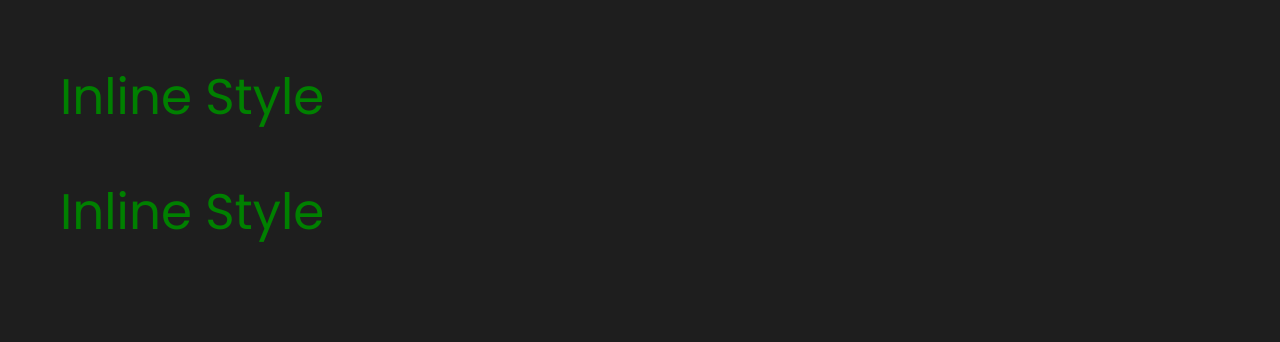
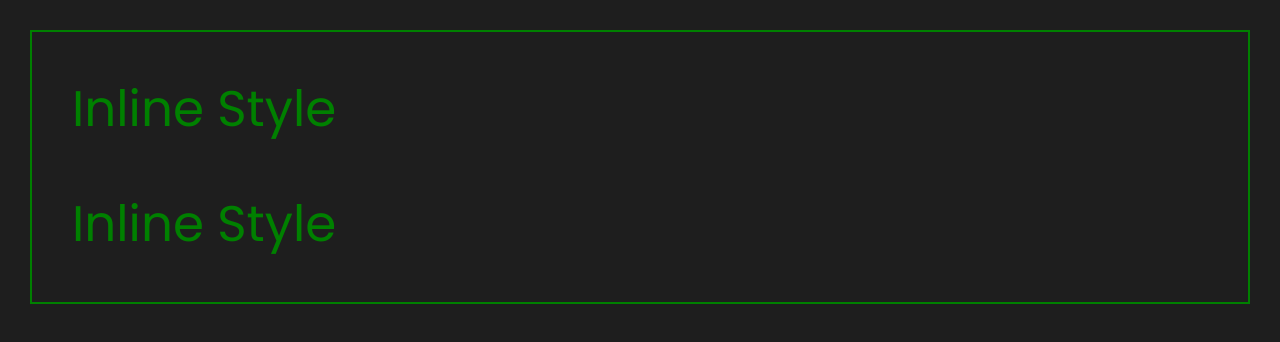
Before and after one commit to ThomasAlberto21/learn-vue, a Vue app: page / in a window 1280 px wide. Shown: the top 342 px of the page. Built offline with nearby package versions, Linux system fonts and the light colour scheme.

Commit message:
BINDING STYLE

```diff
--- a/src/components/1.Binding/5.BindingStyle.vue
+++ b/src/components/1.Binding/5.BindingStyle.vue
@@ -1,5 +1,6 @@
 <template>
-  <div>
+  <!-- Memasukkan object css yang sudah dibuat di komponen Vue js dan memasukkan ke dalam HTML -->
+  <div v-bind:style="[border, padding]">
     <!-- Memasukkan inline style yang sudah dibuat di komponen vue dan memasukkan nya ke dalam HTML -->
     <h1
       v-bind:style="{
@@ -11,7 +12,7 @@
       Inline Style
     </h1>
 
-    <!-- Memasukkan object css sekaligus dalam 1 komponen vue js dan memasukkan ke dalam HTML -->
+    <!-- Memasukkan object css sekaligus yang sudah dibuat di komponen Vue js dan memasukkan ke dalam HTML -->
     <h1 v-bind:style="styleObject">Inline Style</h1>
   </div>
 </template>
@@ -27,7 +28,24 @@ export default {
         fontSize: '50px',
         padding: '20px',
       },
+
+      border: {
+        border: '2px solid green',
+      },
+
+      padding: {
+        paddingTop: '20px',
+        paddingBottom: '20px',
+        paddingLeft: '20px',
+        paddingRight: '20px',
+      },
     };
   },
 };
 </script>
+
+<!-- <style>
+*{
+    pad
+}
+</style> -->
```
